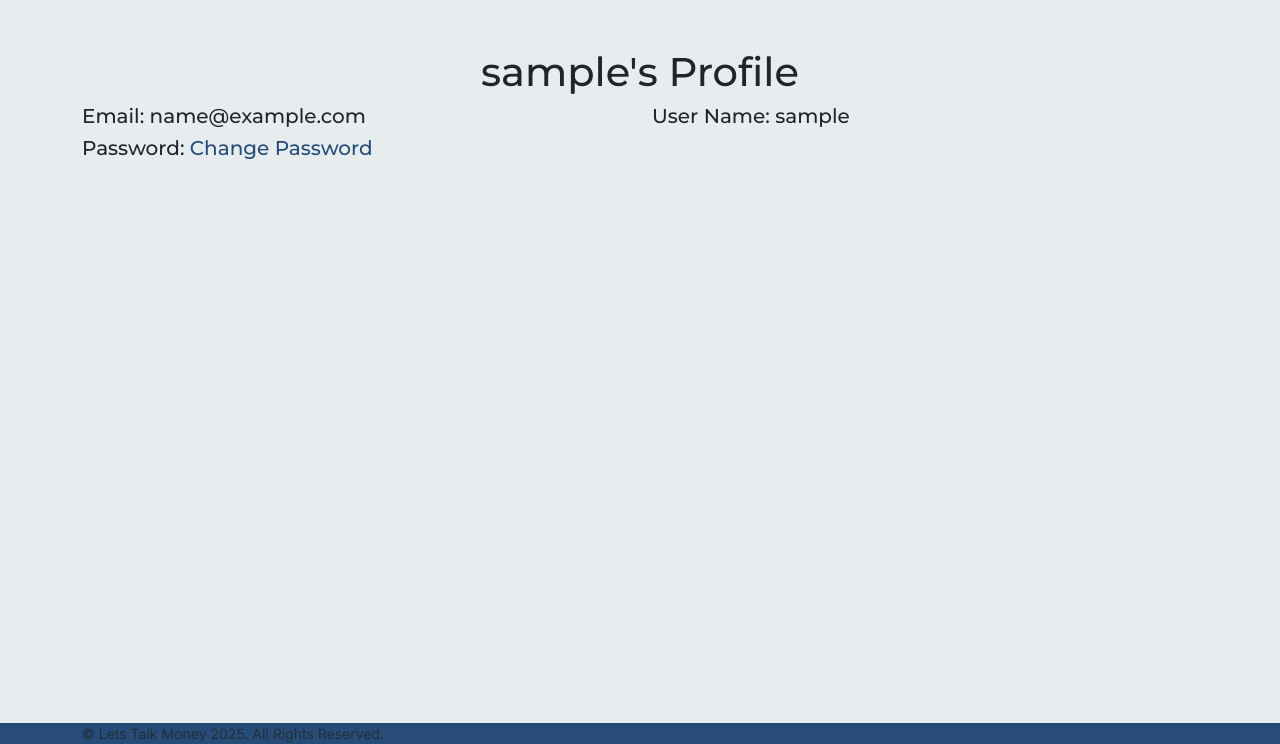
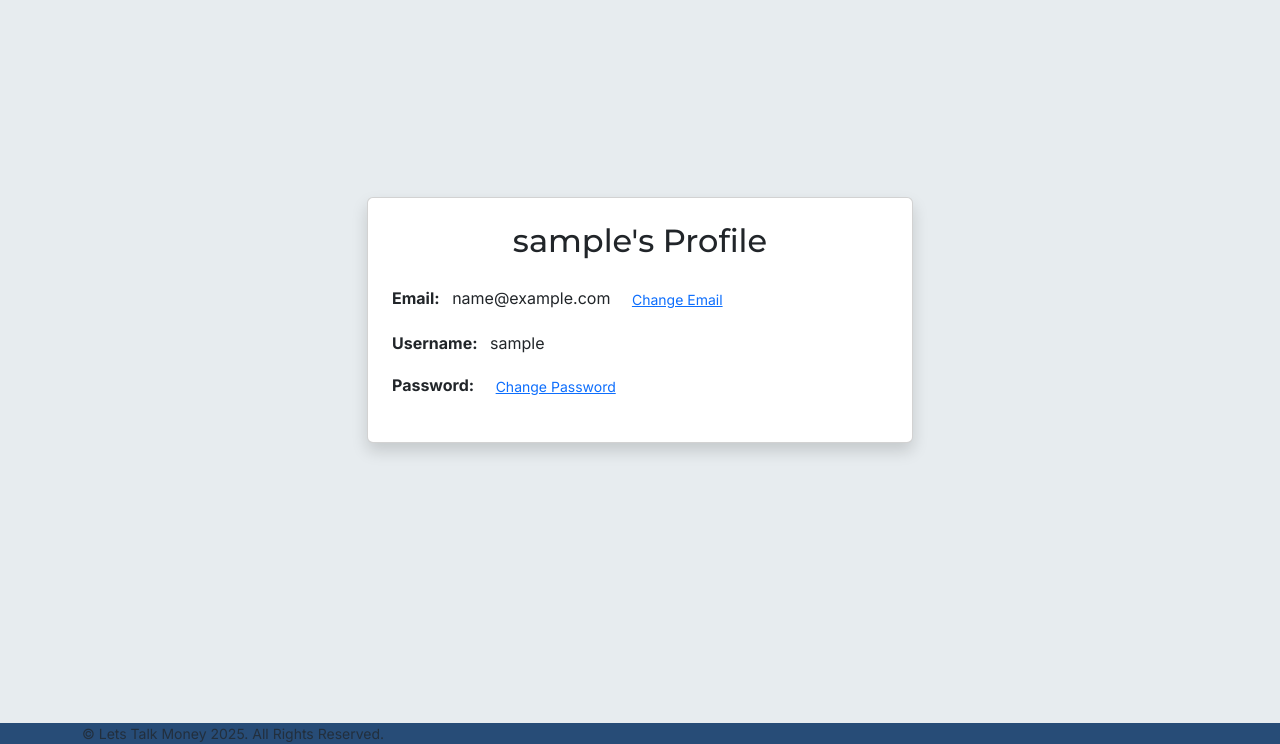
Before and after one commit to CoalTrain1618/MP_3_Xpenso, a Django app: template accounts/templates/profile/profile.html in a window 1280 px wide. Shown: the part 56-800 px from the top of the page. Run offline with Django 5.2, Linux system fonts and the light colour scheme; the template is opened without the code that fills it: values that come from a table or form of the project are taken from there, others are empty; the visitor is signed in with stand-in values (Sample User, id 1); data comes from the database, SQL or seed files in the repository; parts of the project's set-up code (start-up, migrations or seed data) failed here and were passed over; some libraries are stand-ins or nearby versions.

Commit message:
Added custom styling to Profile management page

```diff
--- a/accounts/templates/profile/profile.html
+++ b/accounts/templates/profile/profile.html
@@ -4,12 +4,26 @@
 
 {% block content %}
 
-<div class="container mt-5">
-    <div class="row">
-        <h1 class="col-12 text-center">{{ profile.user.username }}'s Profile</h1>
-        <h5 class="col-12 col-lg-6">Email: {{ profile.user.email }} </h5>
-        <h5 class="col-12 col-lg-6">User Name: {{ profile.user.username }}</h5>
-        <h5 class="col-12 col-lg-6">Password: <a href="{% url 'account_change_password' %}">Change Password</a></h5>
+<div class="container">
+    <div class="row justify-content-center align-items-center" style="min-height: 80vh;">
+        <div class="col-12 col-md-8 col-lg-6">
+            <div class="card shadow p-4">
+                <h2 class="text-center mb-4">{{ profile.user.username }}'s Profile</h2>
+                <div class="mb-3">
+                    <strong>Email:</strong>
+                    <span class="ms-2">{{ profile.user.email }}</span>
+                    <a href="{% url 'account_email' %}" class="btn btn-link btn-sm ms-2">Change Email</a>
+                </div>
+                <div class="mb-3">
+                    <strong>Username:</strong>
+                    <span class="ms-2">{{ profile.user.username }}</span>
+                </div>
+                <div class="mb-3">
+                    <strong>Password:</strong>
+                    <a href="{% url 'account_change_password' %}" class="btn btn-link btn-sm ms-2">Change Password</a>
+                </div>
+            </div>
+        </div>
     </div>
 </div>
 
--- a/static/css/style.css
+++ b/static/css/style.css
@@ -58,3 +58,7 @@ nav, footer {
 input {
     border-radius: 5px;
 }
+
+.min-height {
+    min-height: 80vh;
+}
--- a/templates/account/password_change.html
+++ b/templates/account/password_change.html
@@ -1,4 +1,5 @@
 {% extends "base.html" %}
+
 {% load allauth i18n %}
 {% block head_title %}
     {% trans "Change Password" %}
```
